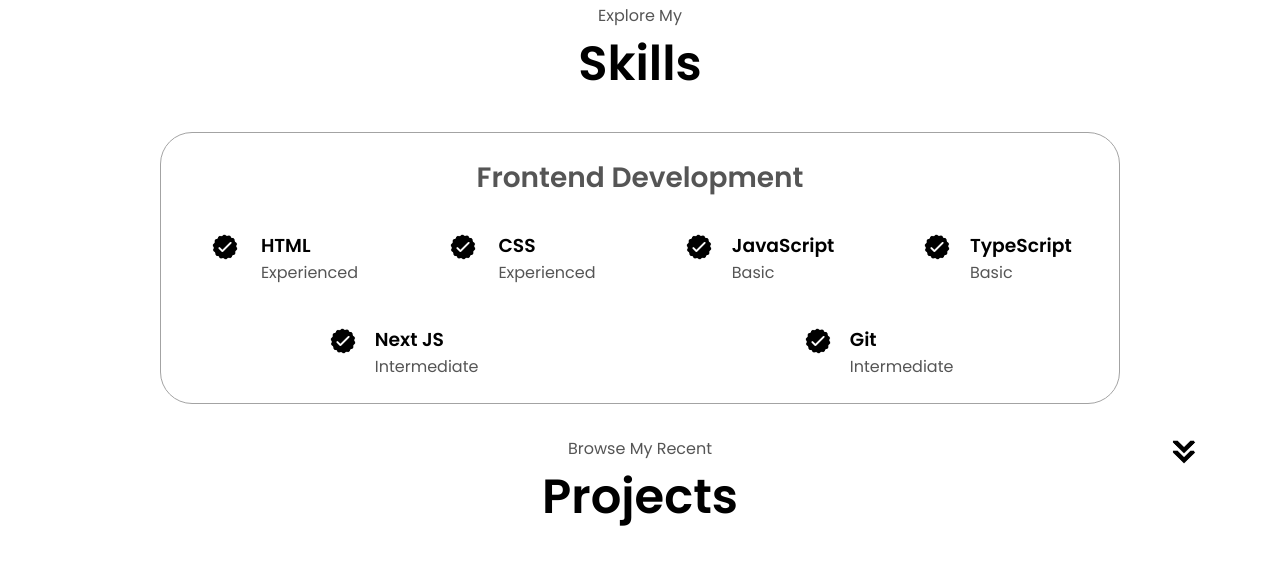
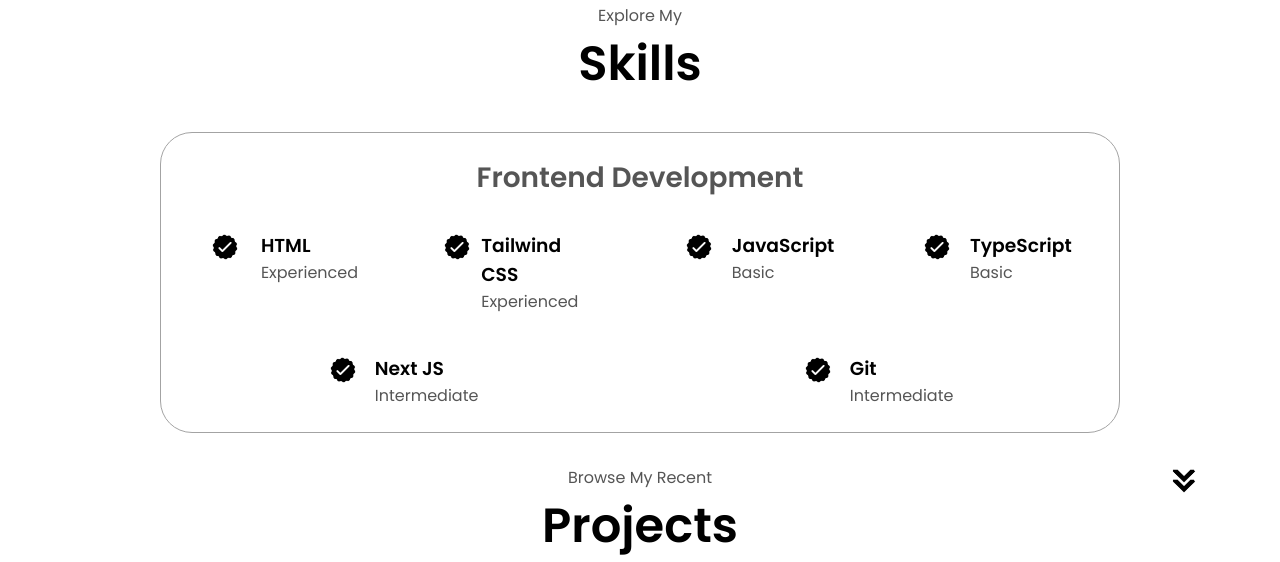
Before and after one commit to ramarhmn/ramarhmn, a plain HTML site: page index.html in a window 1280 px wide. Shown: the part 1661-2223 px from the top of the page. Drawn offline with nearby package versions, Linux system fonts and the light colour scheme.

Commit message:
Update index.html

```diff
--- a/index.html
+++ b/index.html
@@ -161,7 +161,7 @@
                   class="icon"
                 />
                 <div>
-                  <h3>CSS</h3>
+                  <h3>Tailwind CSS</h3>
                   <p>Experienced</p>
                 </div>
               </article>
```
